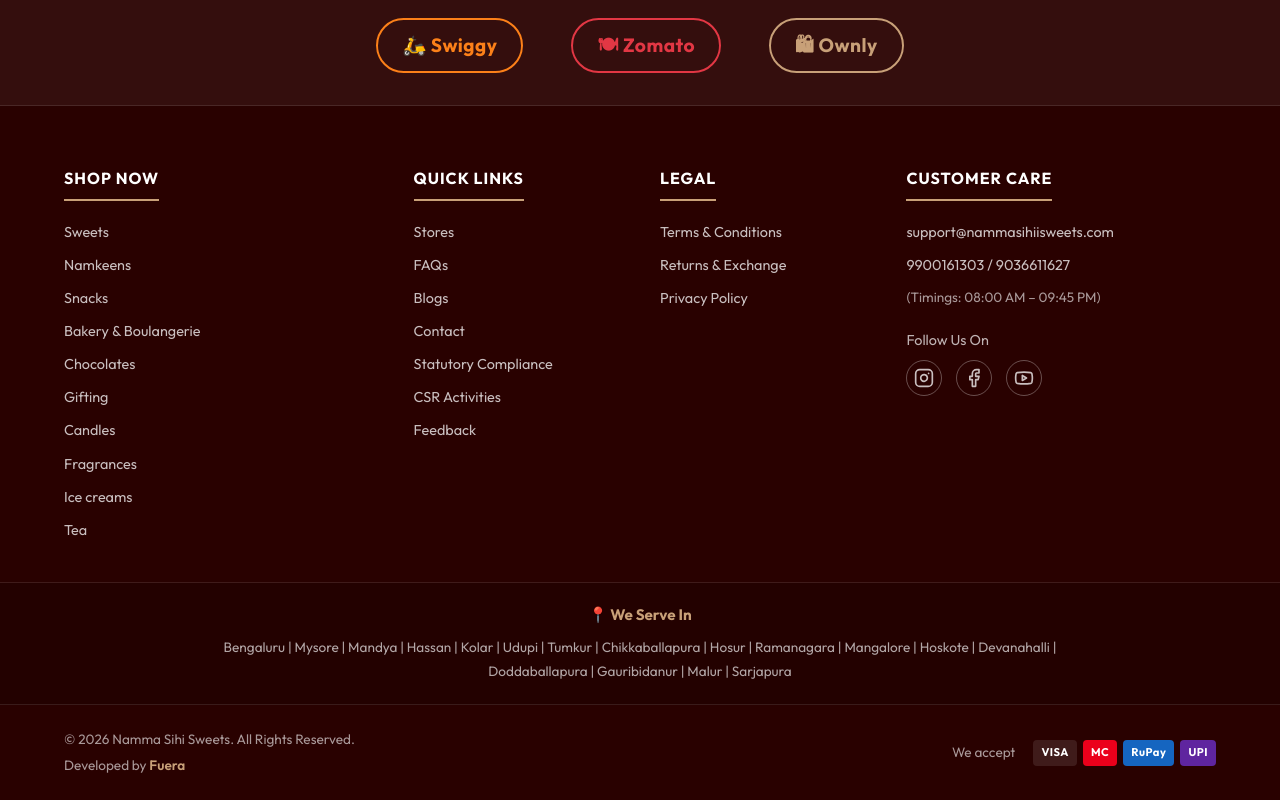
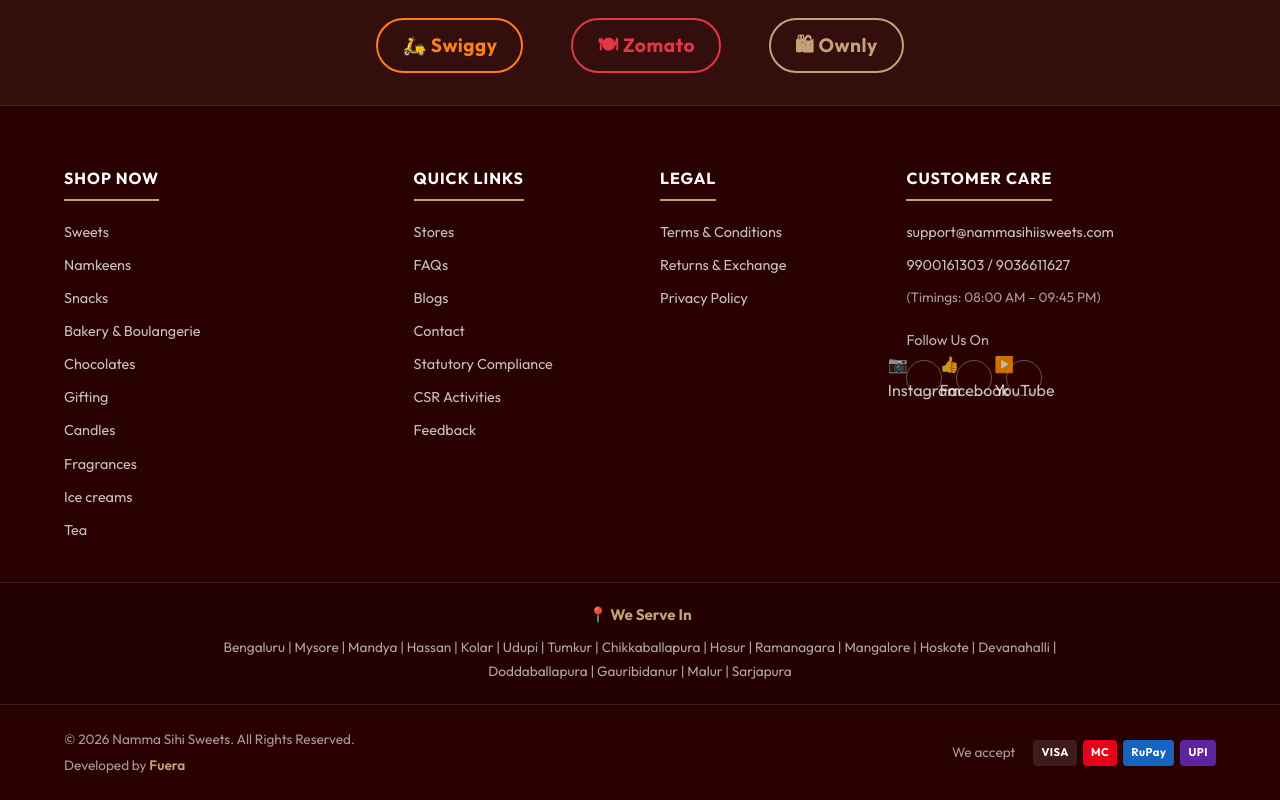
Before and after one commit to ROHITH05012005/namma-sihii-sweets, a React (Vite) app: page /privacy-policy in a window 1280 px wide. Shown: the part 1976-2776 px from the top of the page. Built offline with nearby package versions, Linux system fonts and the light colour scheme; no server answers; the database is empty; a web font is replaced by a local one.

Commit message:
Fix icon imports, complete footer and all new pages

```diff
--- a/src/components/Footer.jsx
+++ b/src/components/Footer.jsx
@@ -1,7 +1,6 @@
 import React from 'react';
 import { Link, useNavigate } from 'react-router-dom';
 import { useCategories } from '../context/CategoryContext';
-import { Instagram, Facebook, Youtube } from 'lucide-react';
 import './Footer.css';
 
 const Footer = () => {
@@ -82,9 +81,9 @@ const Footer = () => {
             <div className="footer-social">
               <span style={{ color: 'rgba(255,255,255,0.7)', fontSize: '0.9rem', marginBottom: '8px', display: 'block' }}>Follow Us On</span>
               <div className="social-icons">
-                <a href="https://www.instagram.com" target="_blank" rel="noopener noreferrer" aria-label="Instagram"><Instagram size={20} /></a>
-                <a href="https://www.facebook.com" target="_blank" rel="noopener noreferrer" aria-label="Facebook"><Facebook size={20} /></a>
-                <a href="https://www.youtube.com" target="_blank" rel="noopener noreferrer" aria-label="YouTube"><Youtube size={20} /></a>
+                <a href="https://www.instagram.com" target="_blank" rel="noopener noreferrer" aria-label="Instagram">📷 Instagram</a>
+                <a href="https://www.facebook.com" target="_blank" rel="noopener noreferrer" aria-label="Facebook">👍 Facebook</a>
+                <a href="https://www.youtube.com" target="_blank" rel="noopener noreferrer" aria-label="YouTube">▶️ YouTube</a>
               </div>
             </div>
           </div>
```
